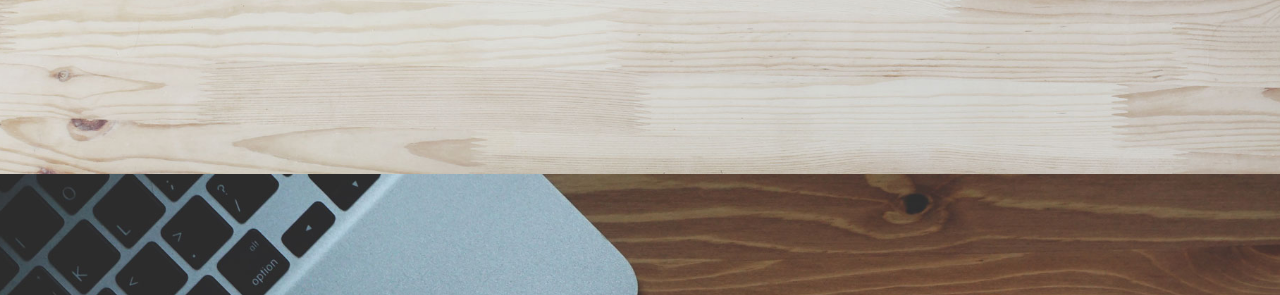
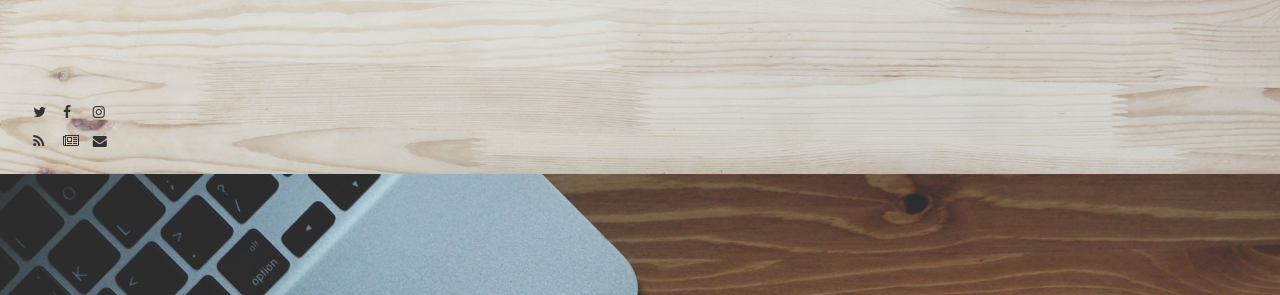
Before and after one commit to kaiewiggins/businesswriting, a Jekyll site: the page built from index.html, in a window 1280 px wide. Shown: the part 726-1021 px from the top of the page. Built offline with Jekyll 4.4.1, drawn with Linux system fonts in a browser that asks for light colours; nearby versions of some CDN libraries.

Commit message:
Update default.html
Add fixed floating menu bar lower left

```diff
--- a/_layouts/default.html
+++ b/_layouts/default.html
@@ -16,6 +16,20 @@
 <link rel="stylesheet" type="text/css" href="/css/main.css"><!--css main stylesheet reference-->
 </head>
 <body>
+			<div class="container-fluid" style="width: 103%; margin: 0% -1.5%">
+		<div style="position: fixed; bottom: 2%; left: 2%; z-index: 1;">
+<a target="_blank" href=""><i class="fa fa-twitter fa-fw" style="color: #333; padding: 10%;"></i></a>
+&nbsp
+<a target="_blank" href=""><i class="fa fa-facebook fa-fw" style="color: #333; padding: 10%;"></i></a>
+&nbsp
+<a target="_blank" href=""><i class="fa fa-instagram fa-fw" style="color: #333; padding: 10%;"></i></a>
+<br>		<a href="" target="_blank"><i class="fa fa-rss fa-fw" style="color: #333; padding: 10%;"></i></a>
+&nbsp
+			<a href="" target="_blank"><i class="fa fa-newspaper-o fa-fw" style="color: #333; padding: 10%;"></i></a>
+&nbsp
+			<a href="mailto:kaiewrites@gmail.com" target="_blank"><i class="fa fa-envelope fa-fw" style="color: #333; padding: 10%;"></i></a>
+		</div><!--end fixed-->
+	</div>
     {{content}}<!--all unique page content-->
   </body>
   <footer>
```
